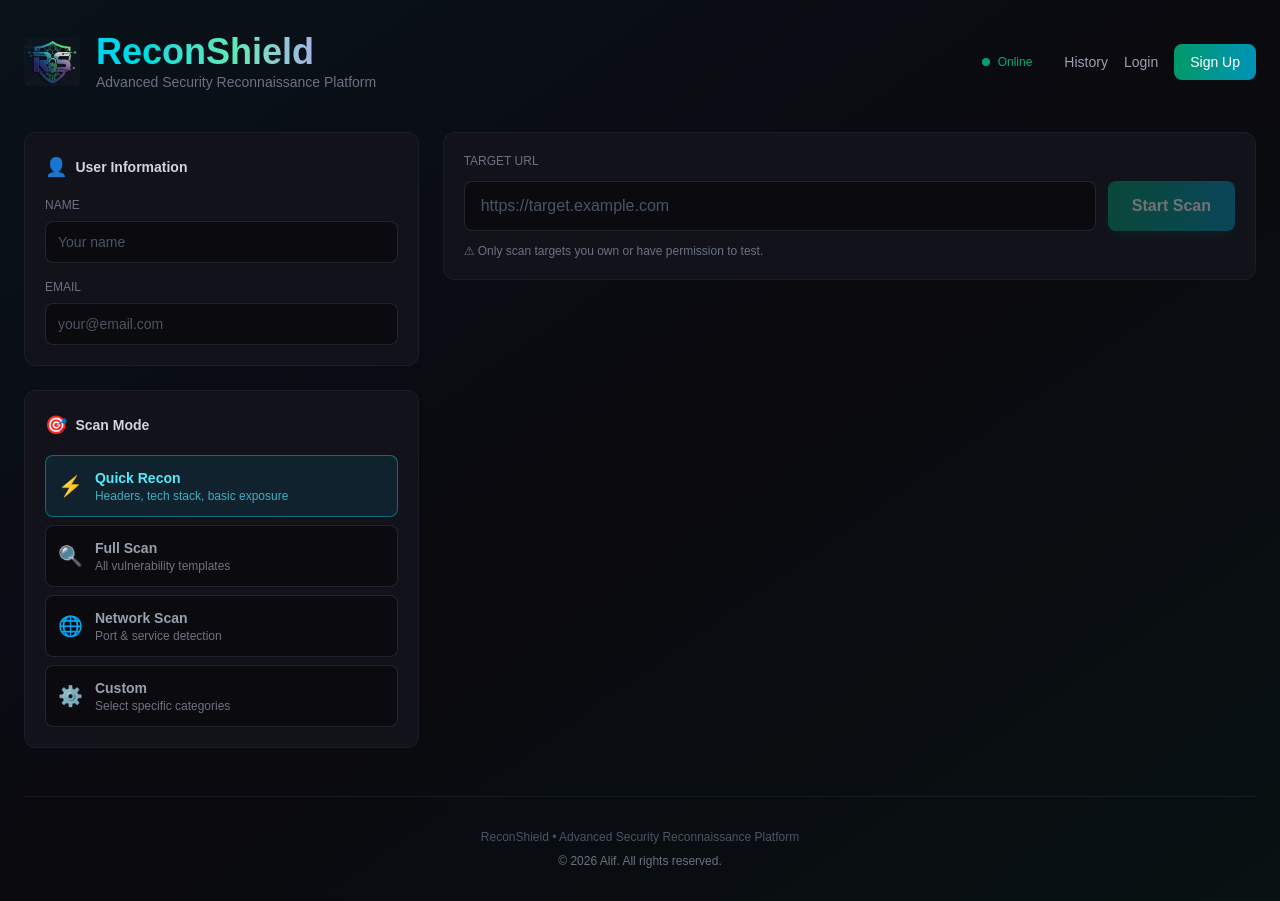
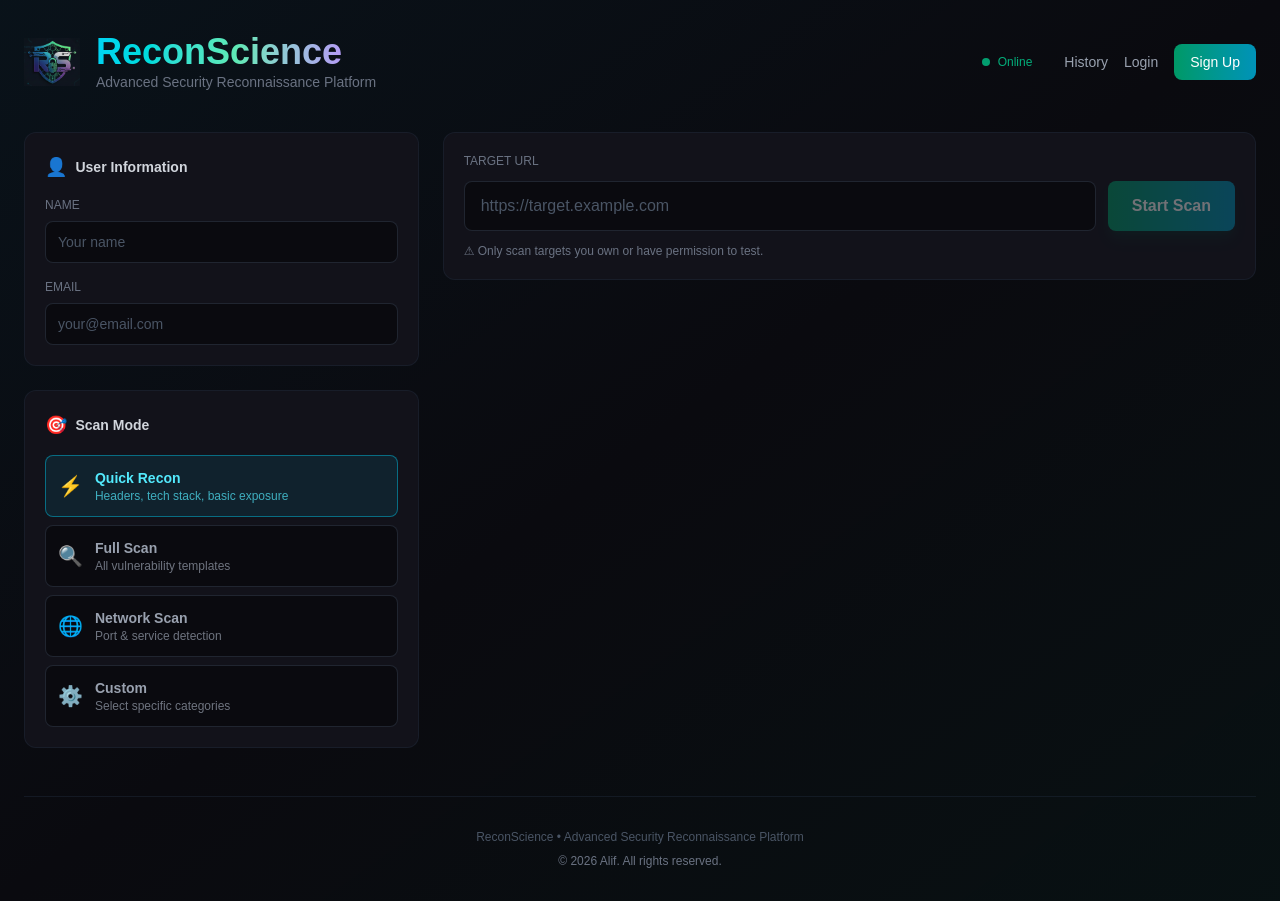
Before and after one commit to DidarAlif/vapt-platform, a Next.js app in the folder apps/web/: page /scan in a window 1280 px wide. Built offline with nearby package versions, Linux system fonts and the light colour scheme.

Commit message:
feat: Rebrand to ReconScience + add .env example

```diff
--- a/apps/web/app/history/page.tsx
+++ b/apps/web/app/history/page.tsx
@@ -83,9 +83,9 @@ export default function HistoryPage() {
                 <div className="max-w-7xl mx-auto flex items-center justify-between">
                     <Link href="/scan" className="flex items-center gap-3">
                         <div className="w-10 h-10 relative">
-                            <Image src="/logo.png" alt="ReconShield" fill className="object-contain" />
+                            <Image src="/logo.png" alt="ReconScience" fill className="object-contain" />
                         </div>
-                        <span className="text-xl font-bold text-gray-100">ReconShield</span>
+                        <span className="text-xl font-bold text-gray-100">ReconScience</span>
                     </Link>
                     <div className="flex items-center gap-4">
                         <Link href="/scan" className="text-gray-400 hover:text-gray-200 text-sm">New Scan</Link>
--- a/apps/web/app/layout.tsx
+++ b/apps/web/app/layout.tsx
@@ -2,7 +2,7 @@ import type { Metadata } from "next";
 import "./globals.css";
 
 export const metadata: Metadata = {
-  title: "ReconShield - Security Reconnaissance Platform",
+  title: "ReconScience - Security Reconnaissance Platform",
   description: "Advanced vulnerability assessment and penetration testing platform powered by Nuclei",
   icons: {
     icon: "/logo.png",
--- a/apps/web/app/login/page.tsx
+++ b/apps/web/app/login/page.tsx
@@ -49,10 +49,10 @@ export default function LoginPage() {
                 {/* Logo */}
                 <div className="text-center mb-8">
                     <div className="w-20 h-20 mx-auto relative mb-4">
-                        <Image src="/logo.png" alt="ReconShield" fill className="object-contain" />
+                        <Image src="/logo.png" alt="ReconScience" fill className="object-contain" />
                     </div>
                     <h1 className="text-2xl font-bold text-gray-100">Welcome Back</h1>
-                    <p className="text-gray-500 text-sm mt-1">Sign in to your ReconShield account</p>
+                    <p className="text-gray-500 text-sm mt-1">Sign in to your ReconScience account</p>
                 </div>
 
                 {/* Login Form */}
--- a/apps/web/app/register/page.tsx
+++ b/apps/web/app/register/page.tsx
@@ -63,10 +63,10 @@ export default function RegisterPage() {
                 {/* Logo */}
                 <div className="text-center mb-8">
                     <div className="w-20 h-20 mx-auto relative mb-4">
-                        <Image src="/logo.png" alt="ReconShield" fill className="object-contain" />
+                        <Image src="/logo.png" alt="ReconScience" fill className="object-contain" />
                     </div>
                     <h1 className="text-2xl font-bold text-gray-100">Create Account</h1>
-                    <p className="text-gray-500 text-sm mt-1">Join ReconShield security platform</p>
+                    <p className="text-gray-500 text-sm mt-1">Join ReconScience security platform</p>
                 </div>
 
                 {/* Register Form */}
--- a/apps/web/app/scan/page.tsx
+++ b/apps/web/app/scan/page.tsx
@@ -226,7 +226,7 @@ export default function ScanPage() {
             </div>
             <div>
               <h1 className="text-3xl md:text-4xl font-bold bg-gradient-to-r from-cyan-400 via-emerald-300 to-purple-400 bg-clip-text text-transparent">
-                ReconShield
+                ReconScience
               </h1>
               <p className="text-gray-500 text-sm font-mono">Advanced Security Reconnaissance Platform</p>
             </div>
@@ -532,7 +532,7 @@ export default function ScanPage() {
 
         {/* Footer */}
         <footer className="mt-12 text-center border-t border-gray-800/50 pt-8">
-          <p className="font-mono text-xs text-gray-600">ReconShield • Advanced Security Reconnaissance Platform</p>
+          <p className="font-mono text-xs text-gray-600">ReconScience • Advanced Security Reconnaissance Platform</p>
           <p className="font-mono text-xs text-gray-500 mt-2">© 2026 Alif. All rights reserved.</p>
         </footer>
       </div>
```
Also changed, not shown: 2 other files (tests, documents, lock files or other folders).
